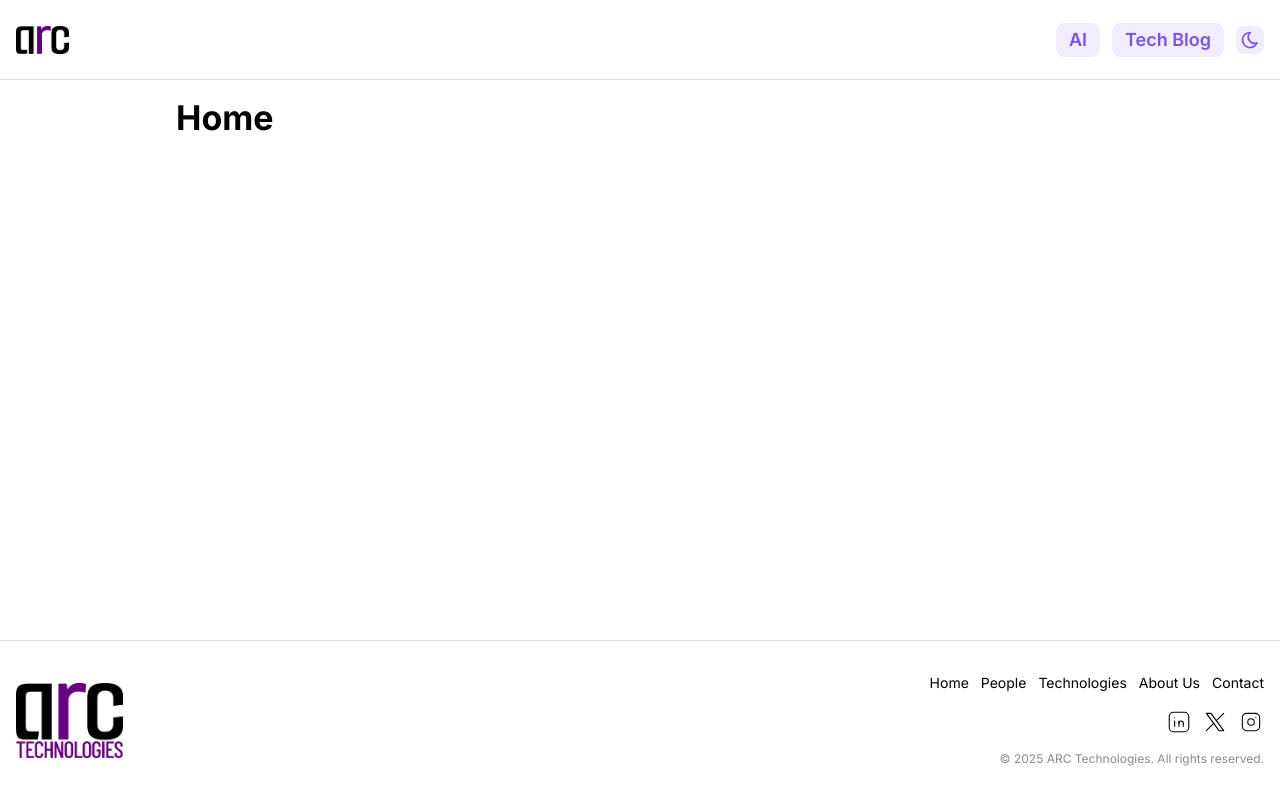
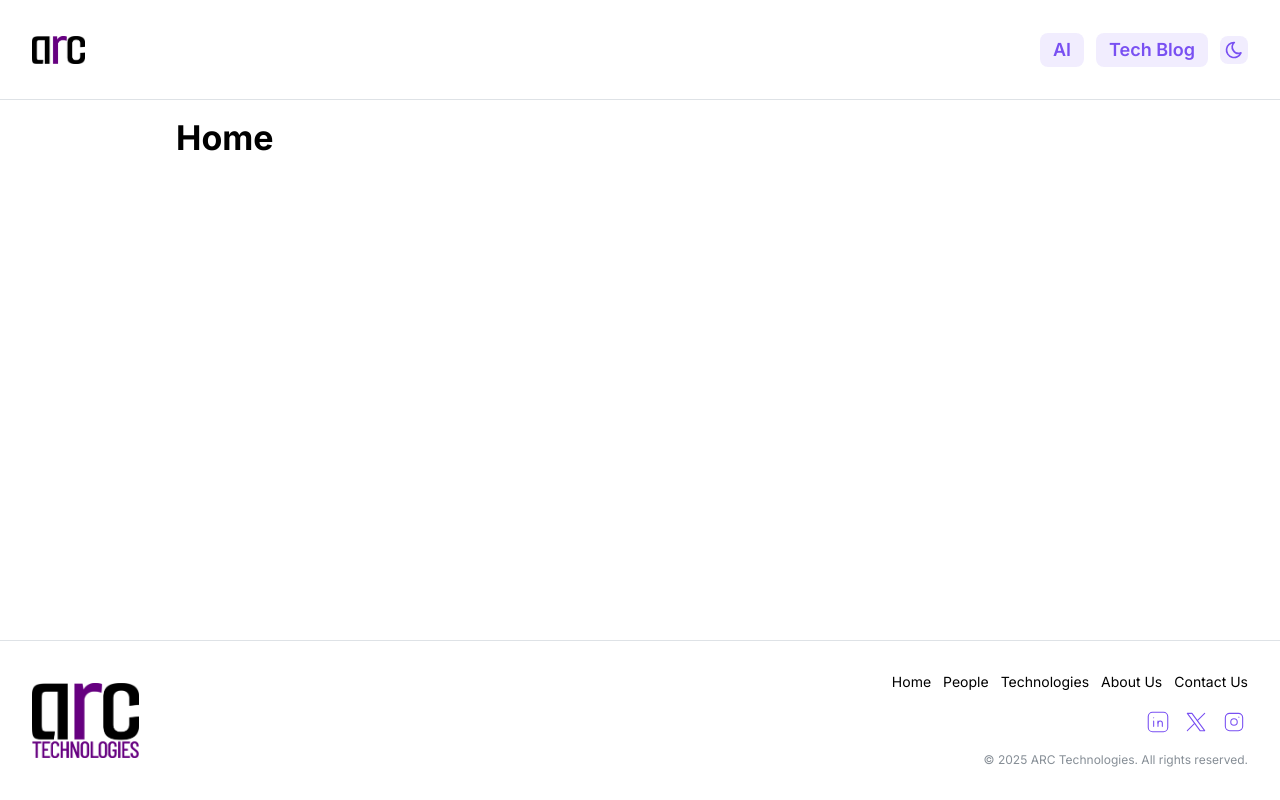
Before and after one commit to arc-tech-co-in/arc-tech-co-in.github.io, a React (Vite) app: page / in a window 1280 px wide. Built offline with nearby package versions, Linux system fonts and the light colour scheme; a web font is replaced by a local one.

Commit message:
Rework different links.

```diff
--- a/src/components/footer/Footer.tsx
+++ b/src/components/footer/Footer.tsx
@@ -1,10 +1,56 @@
-import { Group, Image, Stack, useMantineColorScheme } from "@mantine/core";
+import {
+  ActionIcon,
+  Group,
+  Image,
+  Stack,
+  Text,
+  useMantineColorScheme,
+} from "@mantine/core";
+import {
+  IconBrandInstagram,
+  IconBrandLinkedin,
+  IconBrandX,
+} from "@tabler/icons-react";
 
-interface FooterProps {
-  footerLinks?: React.ReactNode;
-  children?: React.ReactNode;
-}
-function Footer(props: FooterProps) {
+const footerLinks = [
+  {
+    label: "Home",
+    href: "/",
+  },
+  {
+    label: "People",
+    href: "/people",
+  },
+  {
+    label: "Technologies",
+    href: "/technologies",
+  },
+  {
+    label: "About Us",
+    href: "/about",
+  },
+  {
+    label: "Contact Us",
+    href: "/contact",
+  },
+];
+
+const footerSocialLinks = [
+  {
+    icon: <IconBrandLinkedin size={26} stroke={1.0} />,
+    href: "https://www.linkedin.com/company/arc-technologies/",
+  },
+  {
+    icon: <IconBrandX size={26} stroke={1.0} />,
+    href: "https://twitter.com/arc_technologies",
+  },
+  {
+    icon: <IconBrandInstagram size={26} stroke={1.0} />,
+    href: "https://www.instagram.com/arc_technologies/",
+  },
+];
+
+function Footer() {
   const { colorScheme } = useMantineColorScheme();
 
   return (
@@ -27,11 +73,33 @@ function Footer(props: FooterProps) {
             />
           )}
         </Group>
-        <Group>{props.footerLinks}</Group>
+        <Group>
+          <Stack w={"100%"} align={"flex-end"}>
+            <Group gap={"sm"}>
+              {footerLinks.map((item, index) => (
+                <Text key={index} size={"sm"}>
+                  {item.label}
+                </Text>
+              ))}
+            </Group>
+            <Group gap={"xs"}>
+              {footerSocialLinks.map((item, index) => (
+                <ActionIcon key={index} variant="subtle">
+                  {item.icon}
+                </ActionIcon>
+              ))}
+            </Group>
+            <Group gap={"xs"}>
+              <Text size={"xs"} c={"dimmed"}>
+                © {new Date().getFullYear()} ARC Technologies. All rights
+                reserved.
+              </Text>
+            </Group>
+          </Stack>
+        </Group>
       </Group>
     </Stack>
   );
 }
 
 export { Footer };
-export type { FooterProps };
--- a/src/components/shell/Shell.tsx
+++ b/src/components/shell/Shell.tsx
@@ -5,23 +5,22 @@ import { Footer } from "../footer/Footer";
 interface ShellProps {
   headerLinks?: React.ReactNode;
   content?: React.ReactNode;
-  footerLinks?: React.ReactNode;
   children?: React.ReactNode;
 }
 
 function Shell(props: ShellProps) {
   return (
     <AppShell
-      header={{ height: { base: 60, md: 70, lg: 80 } }}
+      header={{ height: { base: 80, md: 90, lg: 100 } }}
       footer={{ height: { base: 120, md: 140, lg: 160 } }}
       padding={"md"}
     >
-      <AppShell.Header>
+      <AppShell.Header px={'md'}>
         <Header />
       </AppShell.Header>
       <AppShell.Main>{props.content}</AppShell.Main>
-      <AppShell.Footer>
-        <Footer footerLinks={props.footerLinks} />
+      <AppShell.Footer px={"md"}>
+        <Footer />
       </AppShell.Footer>
     </AppShell>
   );
--- a/src/index.tsx
+++ b/src/index.tsx
@@ -1,61 +1,7 @@
-import { JSX } from "react";
 import { Shell } from "./components/shell/Shell";
-import { Group, Stack, Text } from "@mantine/core";
-import {
-  IconBrandInstagram,
-  IconBrandLinkedin,
-  IconBrandX,
-} from "@tabler/icons-react";
 import { Technologies } from "./pages/Technologies";
 import { People } from "./pages/People";
 import { Home } from "./pages/Home";
-
-const footerItems = [
-  {
-    label: "Home",
-    href: "/",
-  },
-  {
-    label: "People",
-    href: "/people",
-  },
-  {
-    label: "Technologies",
-    href: "/technologies",
-  },
-  {
-    label: "About Us",
-    href: "/about",
-  },
-  {
-    label: "Contact",
-    href: "/contact",
-  },
-];
-
-function FooterLinks(): JSX.Element {
-  return (
-    <Stack w={"100%"} align={"flex-end"}>
-      <Group gap={"sm"}>
-        {footerItems.map((item, index) => (
-          <Text key={index} size={"sm"}>
-            {item.label}
-          </Text>
-        ))}
-      </Group>
-      <Group gap={"xs"}>
-        <IconBrandLinkedin size={26} stroke={1.0} />
-        <IconBrandX size={26} stroke={1.0} />
-        <IconBrandInstagram size={26} stroke={1.0} />
-      </Group>
-      <Group gap={"xs"}>
-        <Text size={"xs"} c={"dimmed"}>
-          © {new Date().getFullYear()} ARC Technologies. All rights reserved.
-        </Text>
-      </Group>
-    </Stack>
-  );
-}
 
 function Index({ view }: { view: string }) {
   const contentView = () => {
@@ -73,7 +19,7 @@ function Index({ view }: { view: string }) {
     }
   };
 
-  return <Shell footerLinks={<FooterLinks />} content={contentView()}></Shell>;
+  return <Shell content={contentView()}></Shell>;
 }
 
 export { Index };
```
